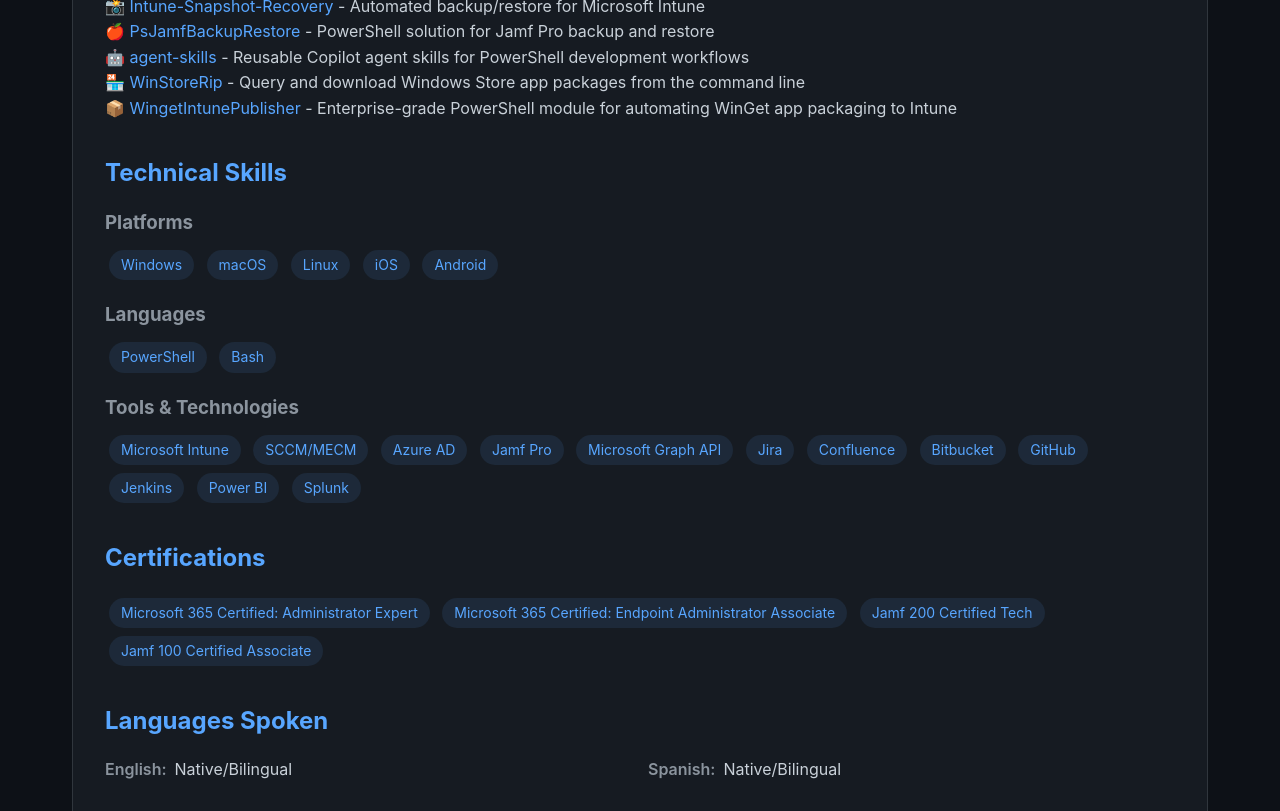
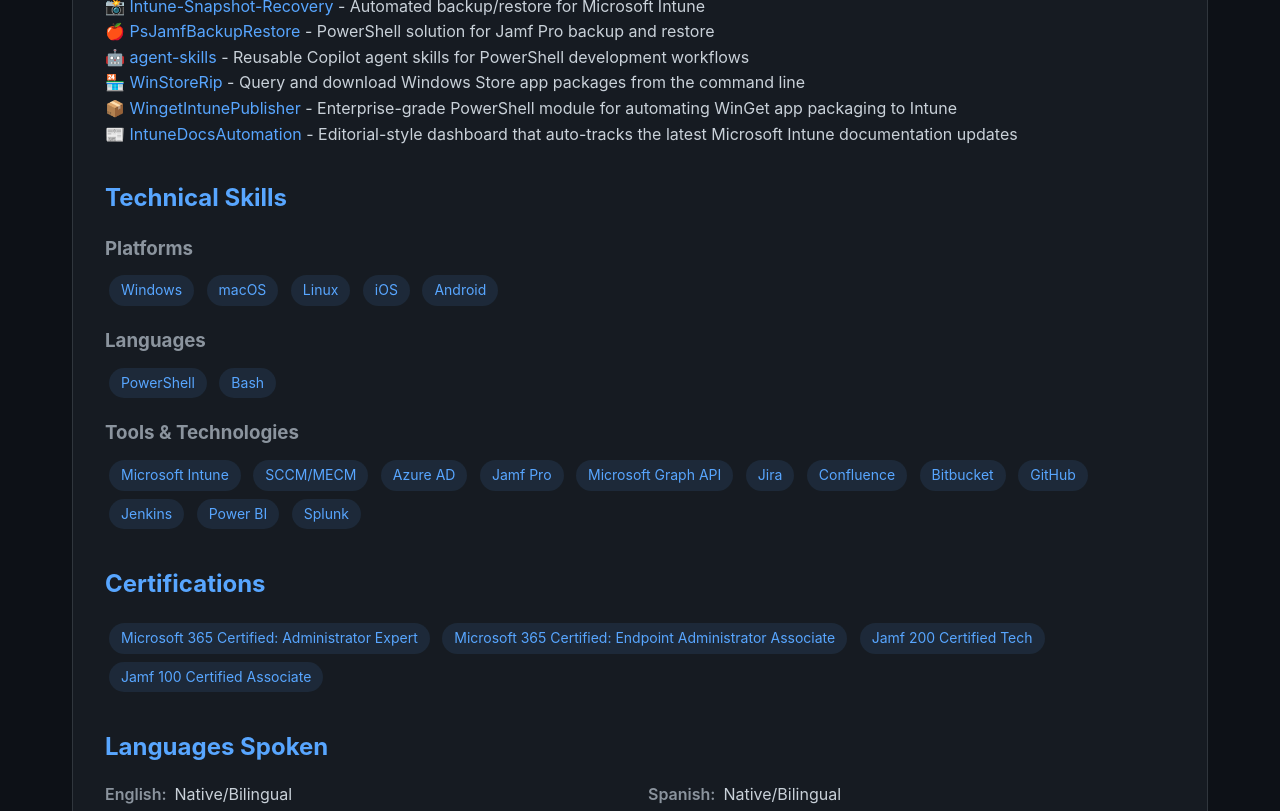
Before and after one commit to jorgeasaurus/jorgeasaurus, a plain HTML site: page index.html in a window 1280 px wide. Shown: the part 3700-4511 px from the top of the page. Drawn offline with nearby package versions, Linux system fonts and the light colour scheme.

Commit message:
Add IntuneDocsAutomation project to README and index.html

```diff
--- a/index.html
+++ b/index.html
@@ -411,6 +411,9 @@
                     <div class="info-item">
                         <span class="info-value">📦 <a href="https://github.com/jorgeasaurus/WingetIntunePublisher" target="_blank">WingetIntunePublisher</a> - Enterprise-grade PowerShell module for automating WinGet app packaging to Intune</span>
                     </div>
+                    <div class="info-item">
+                        <span class="info-value">📰 <a href="https://github.com/jorgeasaurus/IntuneDocsAutomation" target="_blank">IntuneDocsAutomation</a> - Editorial-style dashboard that auto-tracks the latest Microsoft Intune documentation updates</span>
+                    </div>
                 </div>
             </div>
 
```
Also changed, not shown: 2 other files.
